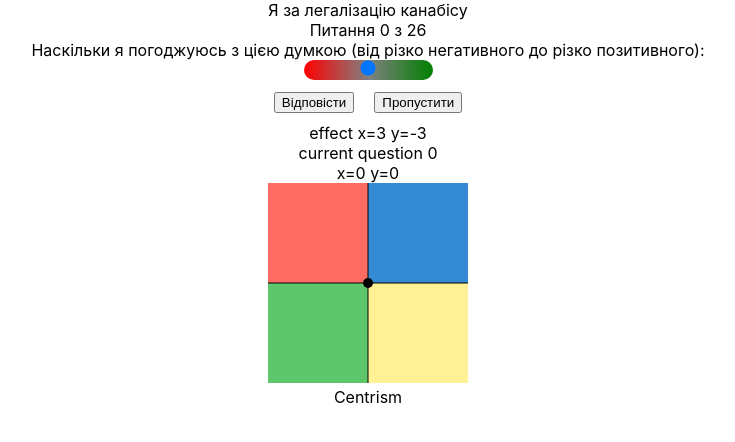
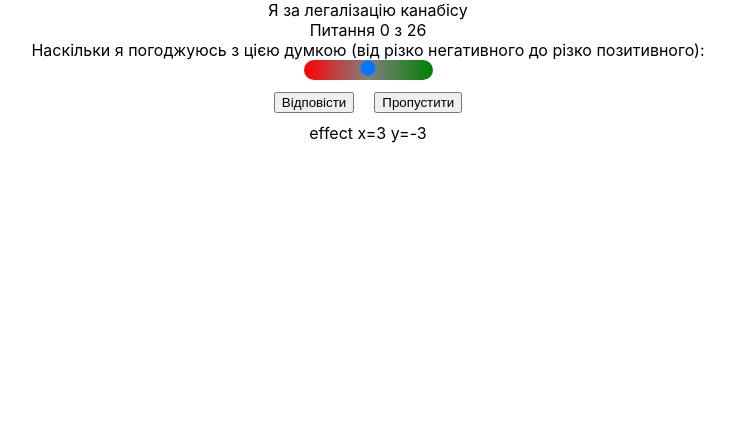
Before and after one commit to red-tomato-coder/politicalcompasstest, a React (Create React App) app: page / in a window 1280 px wide. Shown: the top 442 px of the page, without its empty margins (272-1007 px from the left). Built offline with nearby package versions, Linux system fonts and the light colour scheme.

Commit message:
A little more coz im silly :3

```diff
--- a/src/Questions.jsx
+++ b/src/Questions.jsx
@@ -90,10 +90,6 @@ function Questions(props) {
       {questions[currentQuestionIndex] && (
       <div>effect x={questions[currentQuestionIndex].effect.x} y={questions[currentQuestionIndex].effect.y}</div>
     )}
-      <div>current question {currentQuestionIndex}</div>
-      <div>x={xValue} y={yValue}</div>
-      <PoliticalCompass x={xValue} y={yValue}/>
-      <Ideologies x={xValue} y={yValue}/>
     </div>
   )
 }
```
